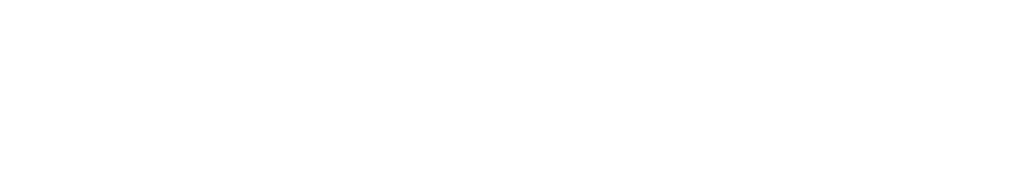
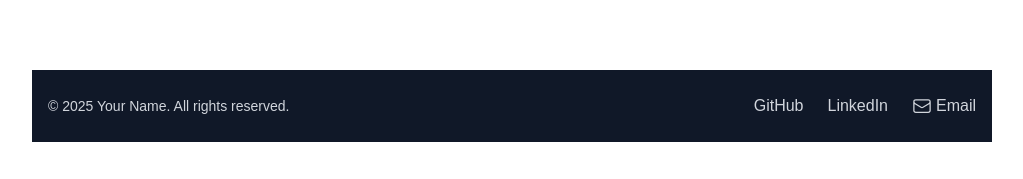
Before and after one commit to NinadShingare/My_Portfolio, a Next.js app in the folder frontend/: page / in a window 1280 px wide. Shown: the part 1135-1314 px from the top of the page, without its empty margins (128-1151 px from the left). Before the commit the page ends 1197 px from the top, so only its background shows below. Built offline with nearby package versions, Linux system fonts and the light colour scheme; no server answers.

Commit message:
added footer with errors

```diff
--- a/frontend/package.json
+++ b/frontend/package.json
@@ -9,6 +9,7 @@
     "lint": "next lint"
   },
   "dependencies": {
+    "@heroicons/react": "^2.2.0",
     "next": "15.4.3",
     "react": "19.1.0",
     "react-dom": "19.1.0",
--- a/frontend/src/app/page.tsx
+++ b/frontend/src/app/page.tsx
@@ -5,6 +5,7 @@
 import Skills from '@/components/Skills';
 import Resume from '@/components/Resume';
 import Contact from '@/components/Contact';
+import Footer from '@/components/Footer';
 
 export default function Home() {
   return (
@@ -14,6 +15,7 @@
       <Projects />
       <Resume />
       <Contact />
+      <Footer />
     </main>
   );
 }
--- a/frontend/src/components/Footer.tsx
+++ b/frontend/src/components/Footer.tsx
@@ -0,0 +1,26 @@
+import React from "react";
+import Link from "next/link";
+import { EnvelopeIcon } from "@heroicons/react/24/outline";
+
+const Footer: React.FC = () => {
+  return (
+    <footer className="bg-gray-900 text-gray-300 py-6 mt-12">
+      <div className="max-w-6xl mx-auto px-4 flex flex-col md:flex-row items-center justify-between">
+        <p className="text-sm">&copy; {new Date().getFullYear()} Your Name. All rights reserved.</p>
+        <div className="flex space-x-6 mt-4 md:mt-0">
+          <Link href="https://github.com/yourusername" target="_blank" className="hover:text-white">
+            <span>GitHub</span>
+          </Link>
+          <Link href="https://linkedin.com/in/yourusername" target="_blank" className="hover:text-white">
+            <span>LinkedIn</span>
+          </Link>
+          <Link href="mailto:your@email.com" className="hover:text-white flex items-center gap-1">
+            <EnvelopeIcon className="h-5 w-5" /> Email
+          </Link>
+        </div>
+      </div>
+    </footer>
+  );
+};
+
+export default Footer;
```
Also changed, not shown: 1 other file (tests, documents, lock files or other folders).
